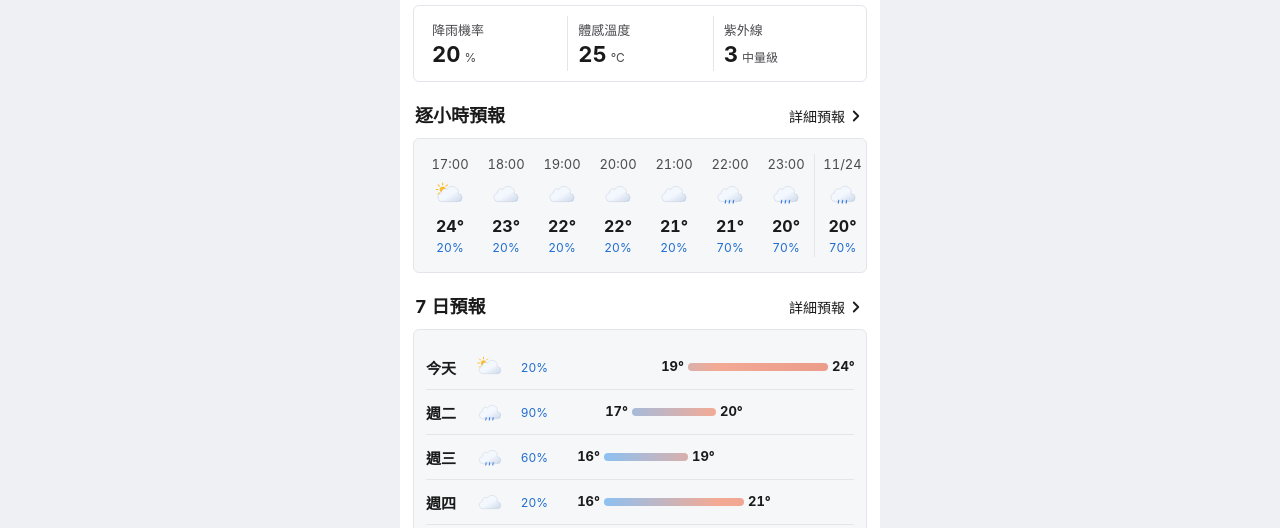
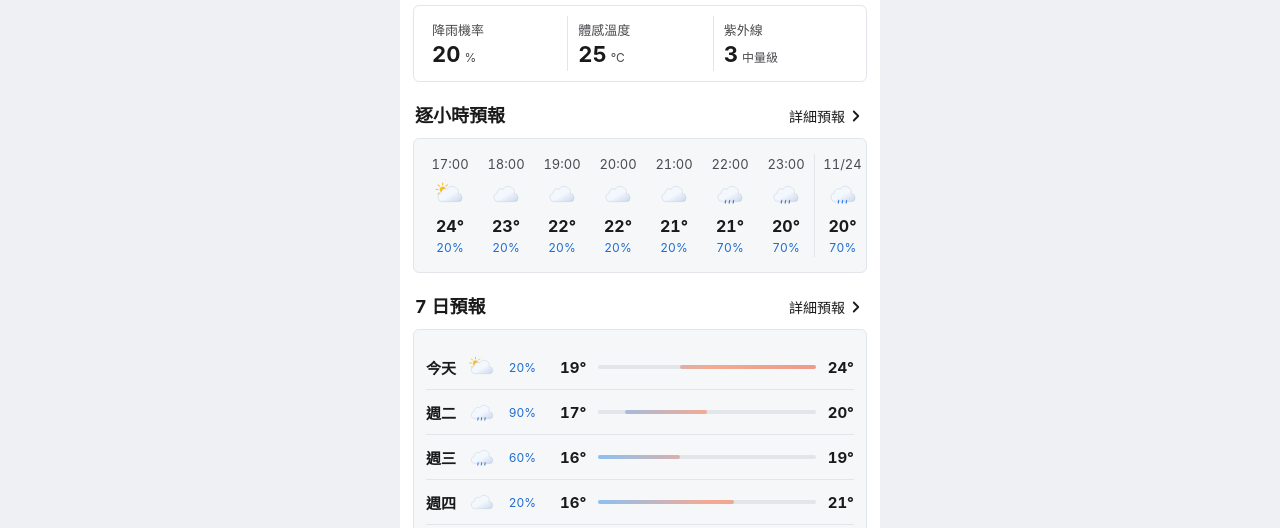
Before and after one commit to max8568/weather, a website: page docs/weather-layout-claude/index.html in a window 1280 px wide. Shown: the part 268-796 px from the top of the page. Drawn offline with Linux system fonts and the light colour scheme.

Commit message:
fix(prototype): 7-day temperatures follow the live site's fixed columns
Each day keeps one line, but the lowest and highest temperatures now sit
in fixed 30px columns on either side of a 4px grey track, as in the live
site's 7-day list, so the numbers line up down the card. The colored
segment shows where the day falls in the week's range and keeps the 18
degree blue/red scale. Label, icon and rain columns are narrower so the
track is 113px at 390px wide and 43px at 320px; the lowest temperature
stays 24px from the rain chance.

Co-Authored-By: Claude Opus 5.5 <noreply@anthropic.com>

```diff
--- a/docs/weather-layout-claude/layouts/00-combo.css
+++ b/docs/weather-layout-claude/layouts/00-combo.css
@@ -44,15 +44,19 @@
 .v-combo .hour b { font-size: 16px; }
 .v-combo .hour span { font-size: 12px; color: var(--pop); }
 
-/* 7 日：每天一條溫度範圍，兩端標數字 */
-.v-combo .week li { display: grid; grid-template-columns: 40px 32px 34px 1fr; align-items: center; gap: 8px; padding: 6px 0; }
+/* 7 日：每天一行，名稱、圖示、降雨機率、溫度 */
+.v-combo .week li { display: grid; grid-template-columns: 32px 32px 30px 1fr; align-items: center; gap: 8px; padding: 6px 0; }
 .v-combo .week li + li { border-top: 1px solid var(--line); }
 .v-combo .w-day { font-size: 15px; }
 .v-combo .week img { width: 32px; height: 32px; }
 .v-combo .w-pop { font-size: 12px; color: var(--pop); text-align: right; }
-/* 左邊留 48px，最低溫的數字跟降雨機率才不會黏在一起。溫度條下面不畫灰色底線 */
-.v-combo .w-range { position: relative; height: 26px; margin: 0 26px 0 48px; }
-.v-combo .w-range i { position: absolute; top: 9px; height: 8px; border-radius: 4px; font-style: normal; }
+/* 溫度照網站的 7 日列表：最低溫、最高溫固定在左右兩欄，七天的數字上下對齊；
+   中間灰色底線是整週最低溫到最高溫，彩色段落在底線上的位置就是當天在整週的位置。
+   左邊空 16px，最低溫跟降雨機率才不會黏在一起 */
+.v-combo .w-temps { display: grid; grid-template-columns: 30px 1fr 30px; align-items: center; gap: 8px; margin-left: 16px; font-size: 15px; font-weight: 700; }
+.v-combo .w-temps b:last-child { text-align: right; }
+.v-combo .w-bar { position: relative; height: 4px; border-radius: 2px; background: var(--line); }
+.v-combo .w-bar i { position: absolute; top: 0; bottom: 0; border-radius: 2px; }
 /* 溫度條的顏色由 P.tempGradient 照固定色階算出來，寫在每一條的 style 裡 */
 .v-combo .w-range b { position: absolute; top: -5px; font-size: 13px; }
 .v-combo .w-range b:first-child { right: calc(100% + 4px); }
--- a/docs/weather-layout-claude/layouts/00-combo.js
+++ b/docs/weather-layout-claude/layouts/00-combo.js
@@ -46,7 +46,7 @@
 
     const week = card('week', '7 日預報', '', `<ul>${w.week.map((d) => `<li>
         <b class="w-day">${d.label}</b>${icon(d.icon, d.weather)}<span class="w-pop">${pct(d.pop)}</span>
-        <span class="w-range"><i style="left:${at(d.min)}%;right:${100 - at(d.max)}%;background:${tempGradient(d.min, d.max)}"><b>${deg(d.min)}</b><b>${deg(d.max)}</b></i></span></li>`).join('')}</ul>`, 'weekly');
+        <span class="w-temps"><b>${deg(d.min)}</b><span class="w-bar"><i style="left:${at(d.min)}%;right:${100 - at(d.max)}%;background:${tempGradient(d.min, d.max)}"></i></span><b>${deg(d.max)}</b></span></li>`).join('')}</ul>`, 'weekly');
 
     // 生活建議照網站現在的排版：上半時段、溫度、降雨，右邊圖示和舒適度；下半一排建議圖示。
     // 外面沒有卡片，標題下面直接是一排可以左右滑的卡片
```
Also changed, not shown: test/weather-layout-claude/layouts.test.js (+8 -5 lines).
